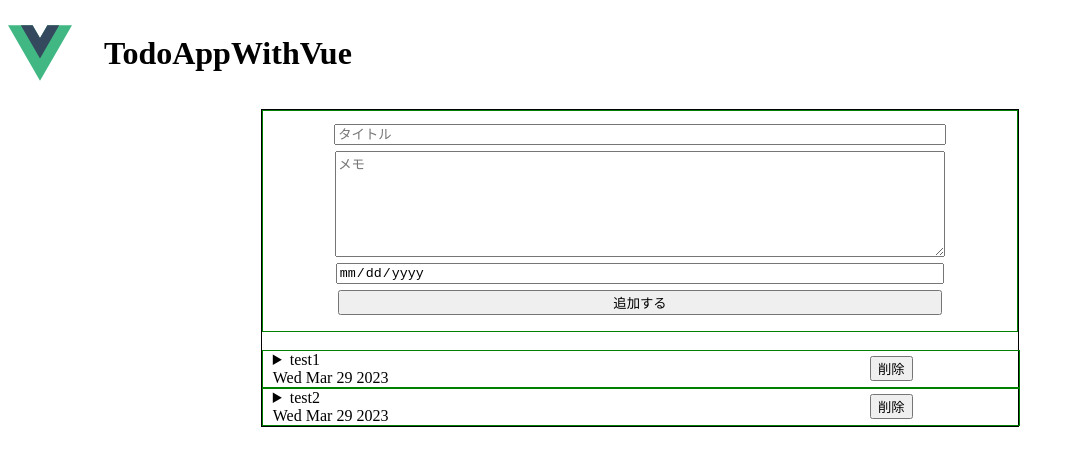
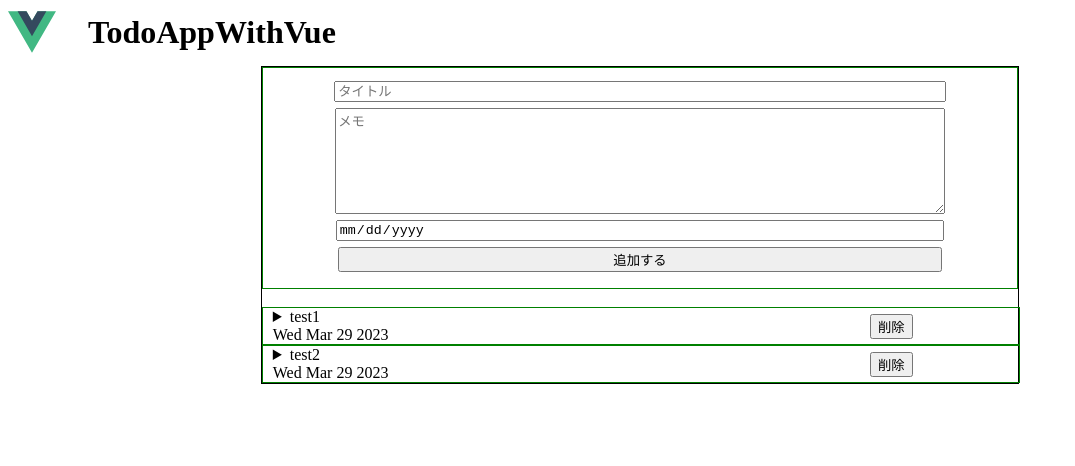
Before and after one commit to YuukiTerui/TodoAppWithVue, a Vue app in the folder todoapp/: page / in a window 1280 px wide. Shown: the top 466 px of the page, without its empty margins (0-1075 px from the left). Built offline with nearby package versions, Linux system fonts and the light colour scheme.

Commit message:
画面横幅を小さくしたときにタイトルの位置が中央に来るよう見た目を調整

```diff
--- a/todoapp/src/App.vue
+++ b/todoapp/src/App.vue
@@ -1,10 +1,7 @@
 <template>
   <header>
     <img alt="Vue logo" class="logo" src="./assets/logo.svg" />
-    <div class="wrapper">
-
-      <h1>TodoAppWithVue</h1>
-    </div>
+    <h1 id="title">TodoAppWithVue</h1>
   </header>
 
   <main class="main-content">
@@ -74,11 +71,17 @@ header {
   line-height: 1.5;
 }
 
+#title {
+  display: block;
+  text-align: center;
+  margin: 0 auto;
+}
+
 .logo {
   display: block;
-  margin: 0 auto 2rem;
-  width: 64px;
-  height: 64px;
+  margin: 0 auto;
+  width: 48px;
+  height: 48px;
 }
 
 @media (min-width: 800px) {
@@ -92,10 +95,8 @@ header {
     margin: 0 2rem 0 0;
   }
 
-  header .wrapper {
-    display: flex;
-    place-items: flex-start;
-    flex-wrap: wrap;
+  #title {
+    margin: 0 0;
   }
 }
 </style>
```
